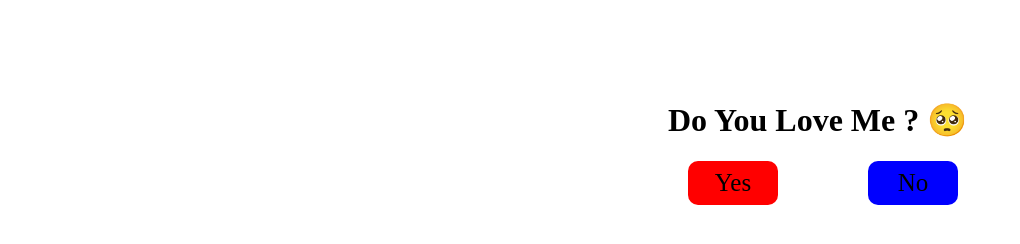
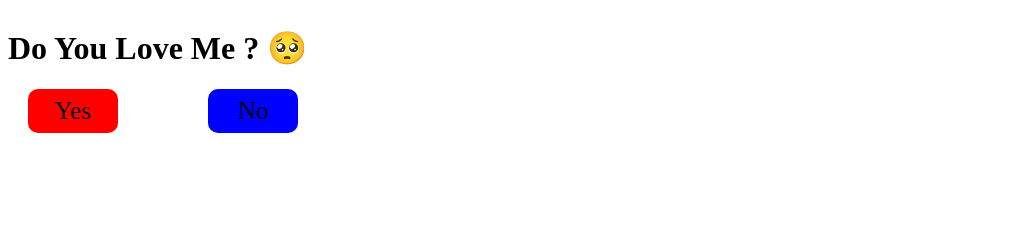
Before and after one commit to rawatharshitt/mmuuyf, a plain HTML site: page index.html in a window 1280 px wide. Shown: the whole page, without its empty margins (0-1020 px from the left). Drawn offline with Linux system fonts and the light colour scheme.

Commit message:
Update style.css

```diff
--- a/style.css
+++ b/style.css
@@ -16,8 +16,6 @@
     width: 500px;
     height: 600px;
     overflow: hidden;
-    margin-top: 80px;
-    margin-left: 660px;
 }
 #yes{
     position: absolute;
```
